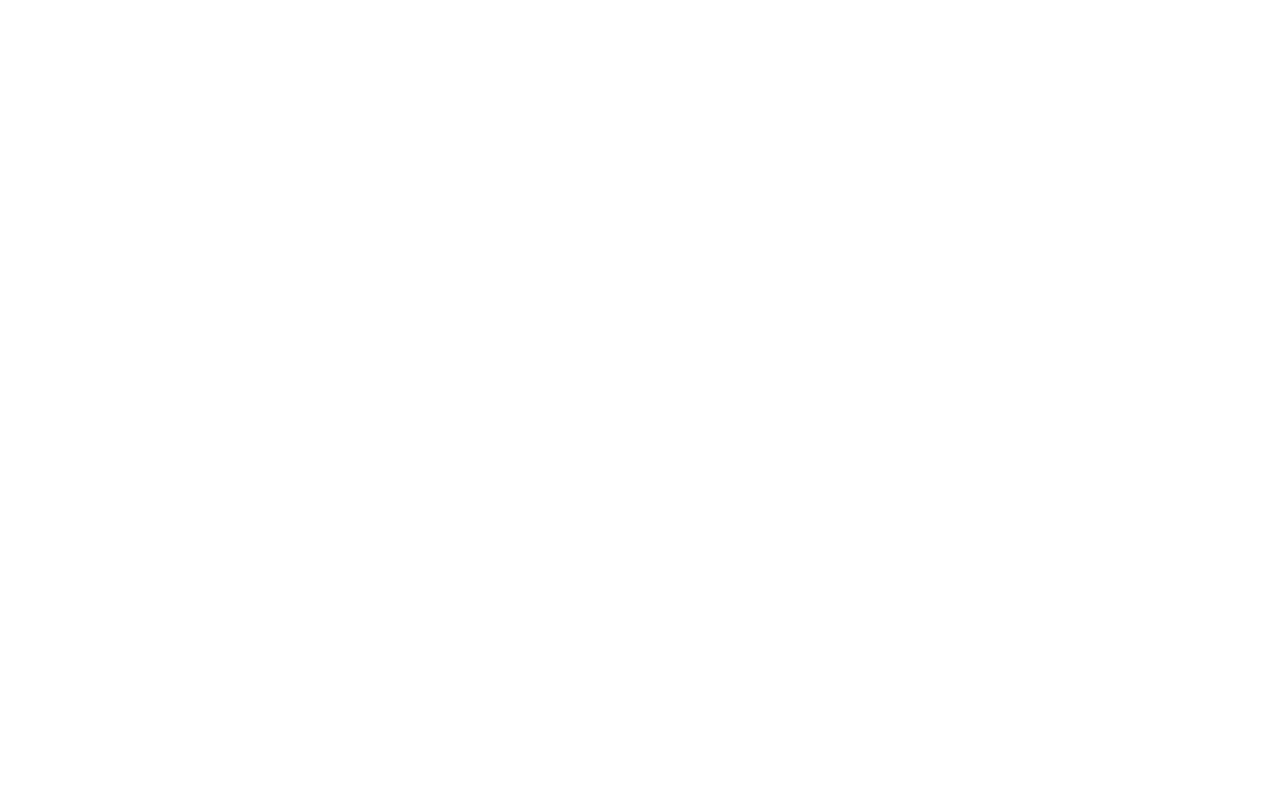
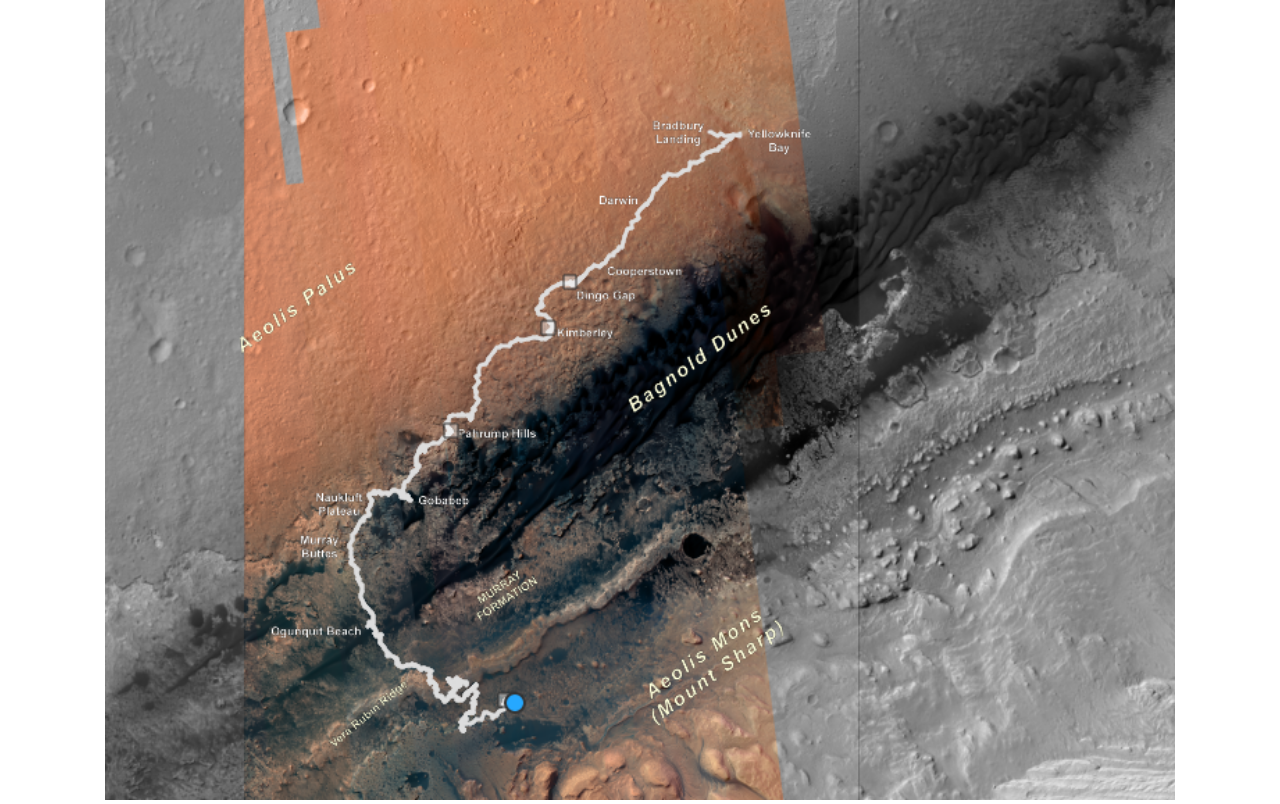
Before and after one commit to HeatherJLewis/marsRover, a website: page app/marsRoverPath/index.html in a window 1280 px wide. Drawn offline with Linux system fonts and the light colour scheme.

Commit message:
marsRover51 Adds image of rover path to fill screen

```diff
--- a/app/marsRoverPath/index.html
+++ b/app/marsRoverPath/index.html
@@ -2,9 +2,12 @@
 <html>
     <head>
         <title>marsRover</title>
-        <link rel="stylesheet" href="">
+        <link rel="stylesheet" href="./styles.css">
     </head>
     <body>
+        <div>
+            <img id="rover-path-image" src="./pathOfMarsRover.png" alt="">
+        </div>
         <script src="index.js" async defer></script>
     </body>
 </html>
--- /dev/null
+++ b/app/marsRoverPath/styles.css
@@ -0,0 +1,16 @@
+body {
+  margin: 0;
+  padding: 0;
+  height: 100vh;
+}
+
+div {
+  width: 100%;
+  height: 100%;
+}
+
+img {
+  width: 100%;
+  height: 100%;
+  object-fit: contain;
+}
```
Also changed, not shown: app/marsRoverPath/pathOfMarsRover.png (added).
